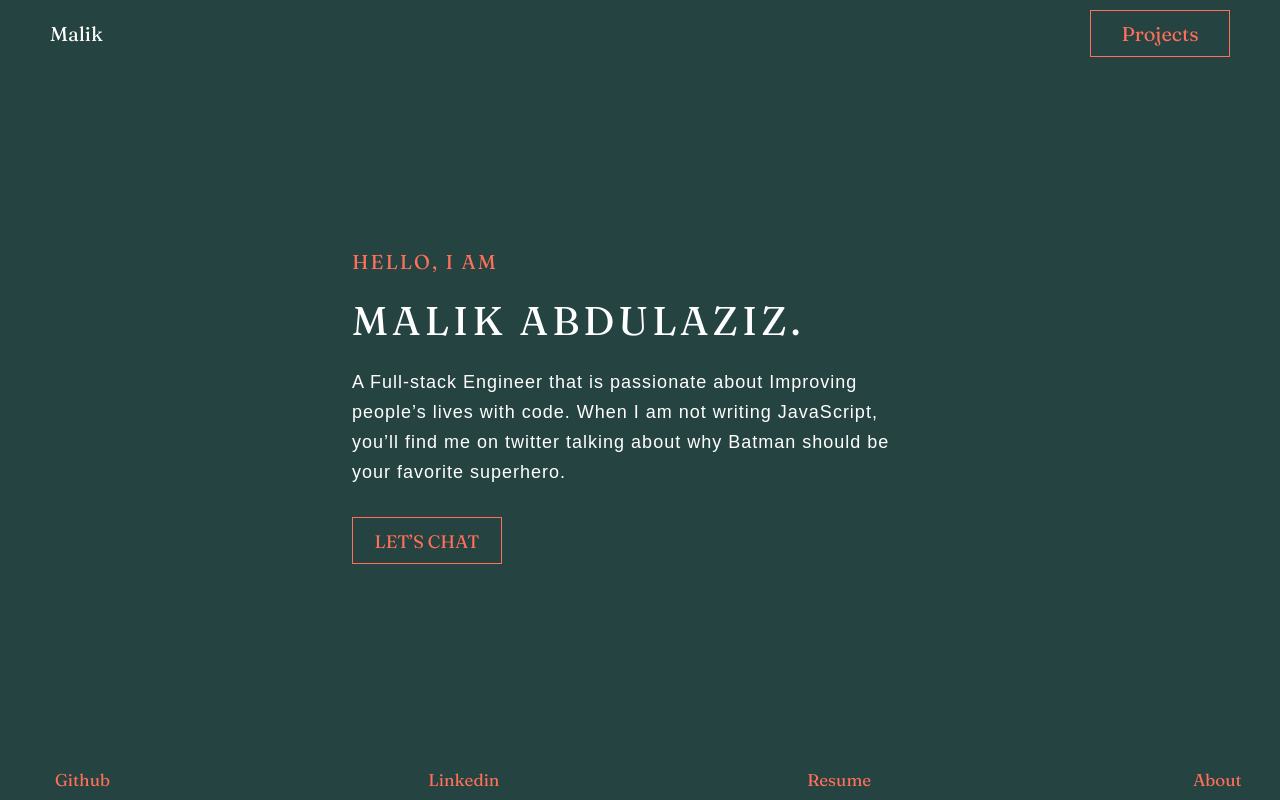
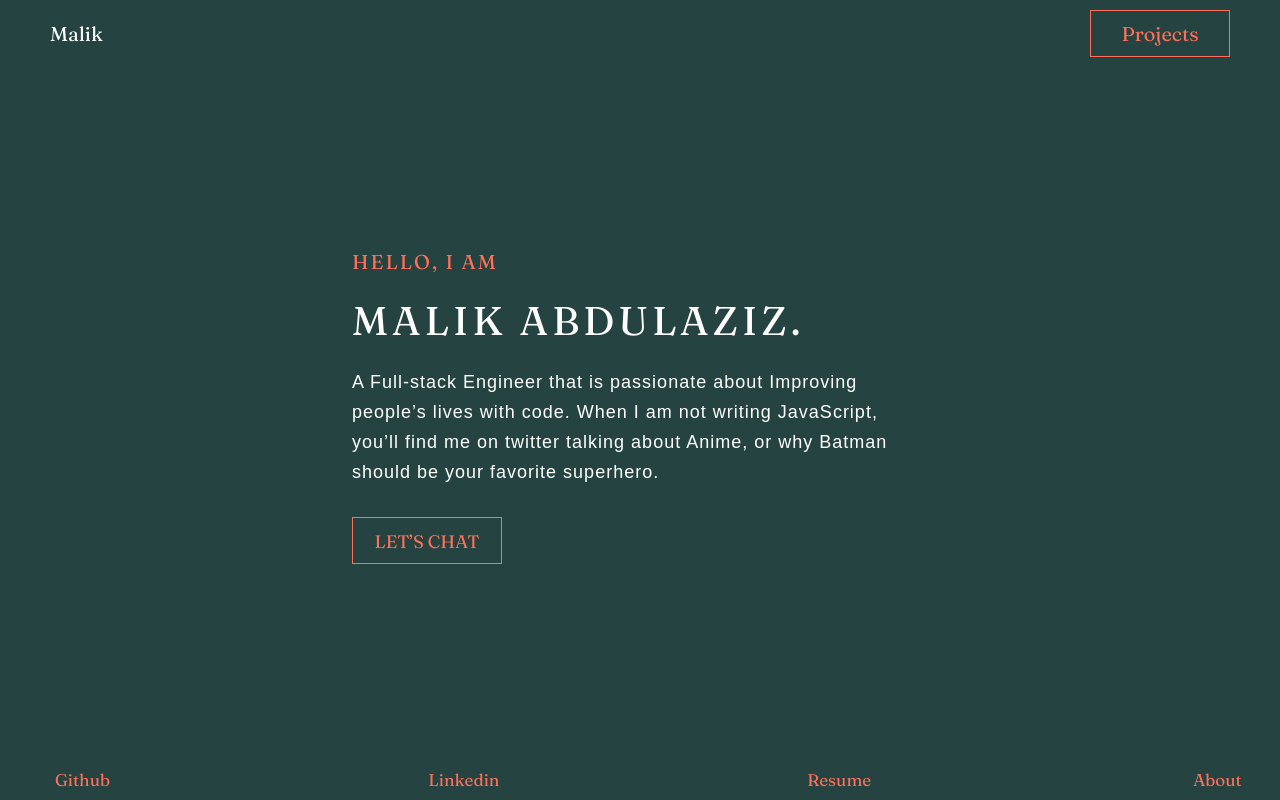
Before and after one commit to Placeholder30/portfolio-version-2, a Next.js app: page / in a window 1280 px wide. Built offline with nearby package versions, Linux system fonts and the light colour scheme.

Commit message:
Update index.tsx

```diff
--- a/pages/index.tsx
+++ b/pages/index.tsx
@@ -14,7 +14,7 @@ const Home: NextPage = () => {
         <p>
           A Full-stack Engineer that is passionate about Improving
           people&rsquo;s lives with code. When I am not writing JavaScript, you&rsquo;ll find me on
-          twitter talking about why Batman should be your favorite superhero.
+          twitter talking about Anime, or why Batman should be your favorite superhero.
         </p>
         <div className={styles.hitme}>
           <a href="mailto:malikoabdulaziz@gmail.com">Let&rsquo;s chat</a>
```
